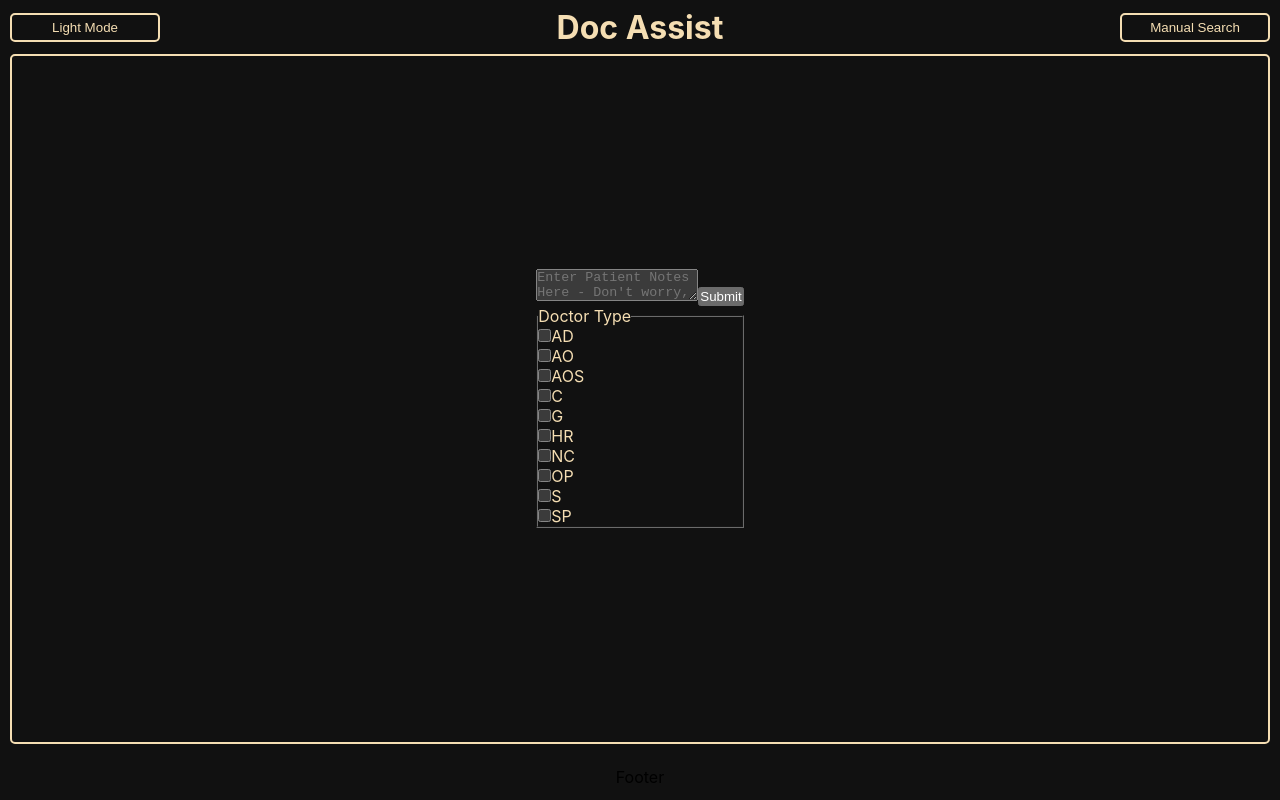
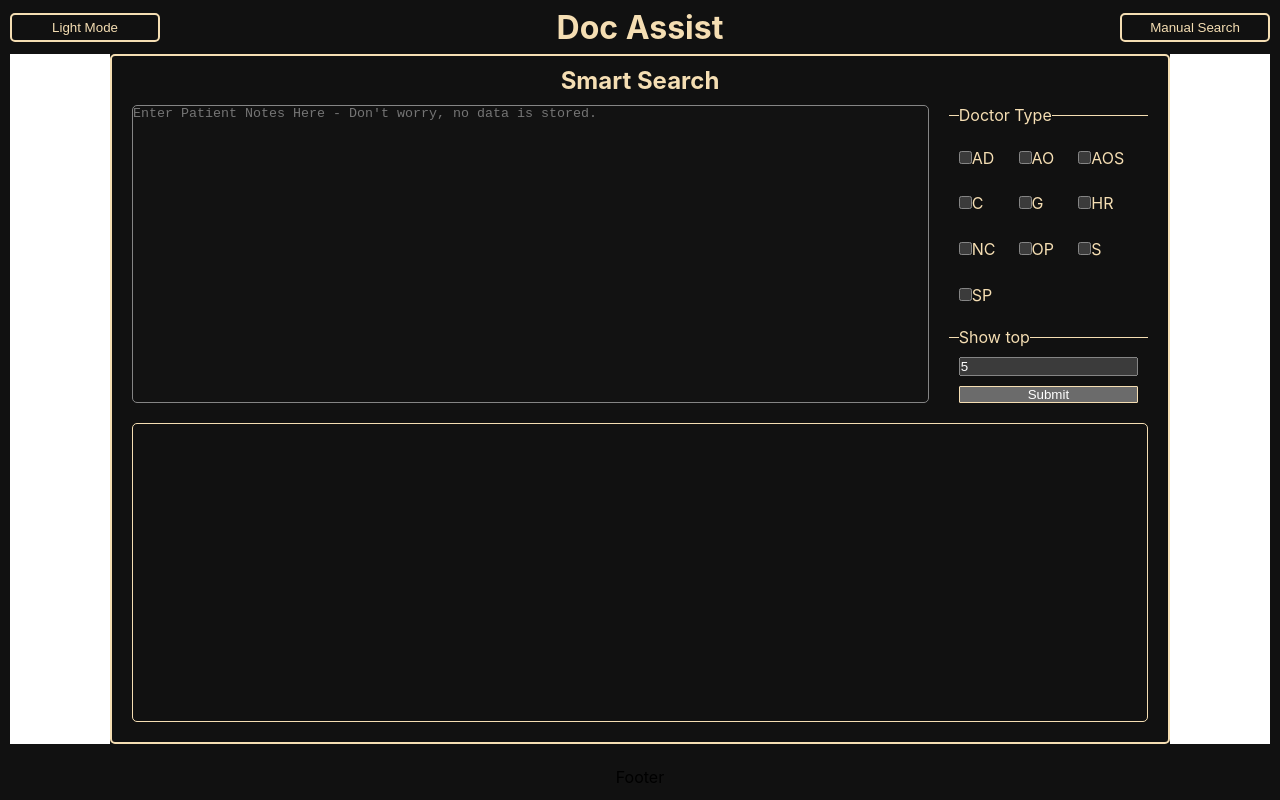
Before and after one commit to IAmStevenHale/DocAssist, a Next.js app: page / in a window 1280 px wide. Built offline with nearby package versions, Linux system fonts and the light colour scheme.

Commit message:
smart search

```diff
--- /dev/null
+++ b/components/AdContainer.tsx
@@ -0,0 +1,15 @@
+import styled from 'styled-components';
+const AdContainer = () => {
+  return (
+      <Container>AdContainer</Container>
+  )
+}
+
+const Container = styled.div`
+  height: 100%;
+  width: 100px;
+  background-color: white;
+`;
+
+
+export default AdContainer
--- a/components/SmartSearch.tsx
+++ b/components/SmartSearch.tsx
@@ -8,153 +8,80 @@ const SmartSearch = () => {
     const [theme] = useAtom(themeAtom);
     const [showManualSearch] = useAtom(showManualSearchAtom);
     const [notes, setNotes] = useState('');
-    const [doctorTypes, setDoctorTypes] = useState<any>([]);
-
-
+    const [selectedDoctorTypes, setSelectedDoctorTypes] = useState<any>([]);
+    const [results, setResults] = useState([]);
+    const [showTop, setShowTop] = useState(5);
+    const doctorTypes = ["AD", "AO", "AOS", "C", "G", "HR", "NC", "OP", "S", "SP"];
 
     function handleSubmit(e:any) {
         e.preventDefault();
-        console.log(determineScore(rakeFilter(notes), doctorTypes, initData(),5));
+        setResults(determineScore(rakeFilter(notes), selectedDoctorTypes, initData(), showTop))
     }
 
     function handleCheckboxChange(e: any) {
-        if (!doctorTypes.includes(e.target.id)){
-            setDoctorTypes([...doctorTypes, e.target.id]);
-
+        if (!selectedDoctorTypes.includes(e.target.id)){
+            setSelectedDoctorTypes([...selectedDoctorTypes, e.target.id]);
         }else{
-            console.log(doctorTypes)
-            setDoctorTypes([...doctorTypes, e.target.id]);
+            console.log(selectedDoctorTypes)
+            setSelectedDoctorTypes([...selectedDoctorTypes, e.target.id]);
         }
-
     };
 
     function handleChange(e:any) {
         setNotes(e.target.value);
     }
 
+    function handleShowTop(e: any) {
+        setShowTop(e.target.value);
+    }
+
     return (
         <Container theme={theme} showManualSearch={showManualSearch}>
-            <div className='mainForm'>
-                <form onSubmit={(e) => handleSubmit(e)}>
+            <h2>Smart Search</h2>
+            <FormContainer>
+                <PatientNotes onSubmit={(e) => handleSubmit(e)}>
                     <textarea
                         onChange={(e) => handleChange(e)}
                         placeholder="Enter Patient Notes Here - Don't worry, no data is stored."
                         className='patientNotes'
                     />
+            </PatientNotes>
+            <Options>
+                <DoctorTypeContainer className='selectionBox'>
+                    <legend>Doctor Type</legend>
+                    {doctorTypes.map((type, i) => (
+                        <CheckboxContainer key={i}>
+                            <input
+                                type='checkbox'
+                                name={type}
+                                id={type}
+                                onClick={(e) => handleCheckboxChange(e)}
+                            />
+                            <label htmlFor={type}>{type}</label>
+                        </CheckboxContainer>
 
-                    <input
-                        className='hidden'
+                    ))}
+
+                </DoctorTypeContainer>
+                <ShowTop>
+                        <legend>Show top</legend>
+                        <input onChange={(e) => handleShowTop(e)} type="number" id="showTop" name="showTop" min="1" max="100" defaultValue={"5"}/>
+                </ShowTop>
+                    <SubmitButton
                         type='submit'
-                        id='submit-form'
                         onClick={(e) => handleSubmit(e)}
                     />
-                </form>
-                <fieldset className='selectionBox'>
-                    <legend>Doctor Type</legend>
-                    <div className='column'>
-                        <div>
-                            <input
-                                type='checkbox'
-                                name='AD'
-                                id='AD'
-                                onClick={(e) => handleCheckboxChange(e)}
-                            />
-                            <label htmlFor='AD'>AD</label>
-                        </div>
-                        <div>
-                            <input
-                                type='checkbox'
-                                name='AO'
-                                id='AO'
-                                onClick={(e) => handleCheckboxChange(e)}
-                            />
-                            <label htmlFor='AO'>AO</label>
-                        </div>
-                    </div>
-                    <div className='column'>
-                        <div>
-                            <input
-                                type='checkbox'
-                                name='AOS'
-                                id='AOS'
-                                onClick={(e) => handleCheckboxChange(e)}
-                            />
-                            <label htmlFor='AOS'>AOS</label>
-                        </div>
-                        <div>
-                            <input
-                                type='checkbox'
-                                name='C'
-                                id='C'
-                                onClick={(e) => handleCheckboxChange(e)}
-                            />
-                            <label htmlFor='C'>C</label>
-                        </div>
-                    </div>
-                    <div className='column'>
-                        <div>
-                            <input
-                                type='checkbox'
-                                name='G'
-                                id='G'
-                                onClick={(e) => handleCheckboxChange(e)}
-                            />
-                            <label htmlFor='G'>G</label>
-                        </div>
-
-                        <div>
-                            <input
-                                type='checkbox'
-                                name='HR'
-                                id='HR'
-                                onClick={(e) => handleCheckboxChange(e)}
-                            />
-                            <label htmlFor='HR'>HR</label>
-                        </div>
-                    </div>
-                    <div className='column'>
-                        <div>
-                            <input
-                                type='checkbox'
-                                name='NC'
-                                id='NC'
-                                onClick={(e) => handleCheckboxChange(e)}
-                            />
-                            <label htmlFor='NC'>NC</label>
-                        </div>
-                        <div>
-                            <input
-                                type='checkbox'
-                                name='OP'
-                                id='OP'
-                                onClick={(e) => handleCheckboxChange(e)}
-                            />
-                            <label htmlFor='OP'>OP</label>
-                        </div>
-                    </div>
-                    <div className='column'>
-                        <div>
-                            <input
-                                type='checkbox'
-                                name='S'
-                                id='S'
-                                onClick={(e) => handleCheckboxChange(e)}
-                            />
-                            <label htmlFor='S'>S</label>
-                        </div>
-
-                        <div>
-                            <input
-                                type='checkbox'
-                                name='SP'
-                                id='SP'
-                                onClick={(e) => handleCheckboxChange(e)}
-                            />
-                            <label htmlFor='SP'>SP</label>
-                        </div>
-                    </div>
-                </fieldset>
-            </div>
+                </Options>
+            </FormContainer>
+            <ResultsContainer>
+                <InnerContainer>
+                {results.map((result:any) => (
+                    <Result>
+                        {result.item?.Description}
+                    </Result>
+                ))}
+                </InnerContainer>
+            </ResultsContainer>
         </Container>
     )
 }
@@ -168,9 +95,96 @@ const Container = styled.div <{ showManualSearch: boolean; }>`
     border:  ${({ theme }) => theme === 'dark' ? `2px solid var(--dark-secondary)` : `2px solid var(--light-secondary)`};
     color: ${({ theme }) => theme === 'dark' ? `var(--dark-secondary)` : `var(--light-secondary)`};
     display: flex;
-    justify-content: center;
+    justify-content: flex-start;
     align-items: center;
     margin-left: ${({ showManualSearch }) => showManualSearch && `-4px`};
+    flex-direction: column;
+    & h2{
+        padding: 10px 0;
+    }
 `;
 
+const DoctorTypeContainer = styled.fieldset`
+    display: flex;
+    flex-direction: row;
+    flex-wrap: wrap;
+    flex: 1;
+    padding: 10px;
+    border:0;
+    border-top: 1px solid;
+    align-items: center;
+`;
+
+const CheckboxContainer = styled.div`
+    flex: 0 1 33.33%;
+`;
+
+const Options = styled.div`
+    display: flex;
+    flex-direction: column;
+    flex: 1;
+    height: 100%;
+    margin: 0 20px 0 10px;
+`;
+
+const ShowTop = styled.fieldset`
+    display: flex;
+    flex-direction: column;
+    flex-wrap: wrap;
+    align-items: flex-start;
+    padding: 10px;
+    border: 0;
+    border-top: 1px solid;
+    & input {
+        width: 100%;
+    }
+`;
+
+const FormContainer = styled.div`
+    width: 100%;
+    display: flex;
+    align-items: flex-start;
+    justify-content: center;
+    flex: 1;
+`;
+
+const PatientNotes = styled.form`
+    flex: 4;
+    height: 100%;
+    margin: 0 10px 0 20px;
+    & textarea {
+        width: 100%;
+        height: 100%;
+        resize: none;
+        border-radius: 5px;
+        overflow-y: scroll;
+    }
+`;
+
+const ResultsContainer = styled.div`
+    width: 100%;
+    flex: 1;
+    padding: 20px;
+`;
+
+const InnerContainer = styled.div`
+    border: 1px solid;
+    width: 100%;
+    height: 100%;
+    border-radius: 5px;
+    overflow-y: scroll;
+`;
+
+const SubmitButton = styled.input`
+    margin: 0 10px;
+    border: 1px solid var(--dark-secondary);
+    border-radius: 1px;
+    cursor: pointer;
+`;
+
+const Result = styled.div`
+    width: 100%;
+    height: fit-content;
+    padding: 20px;
+`;
 export default SmartSearch
--- a/lib/helpers.js
+++ b/lib/helpers.js
@@ -45,7 +45,7 @@ export const rakeFilter = (data) => {
  * @param {Number}strengthOfResult.
  * @return {array}
  */
-export const determineScore = (filteredData, doctorTypes, initData, strengthOfResult) => {
+export const determineScore = (filteredData, doctorTypes, initData, showTop) => {
 
   for (let i = 0; i < initData.length; i++) {
     if (doctorTypes.includes(initData[i].item.ProviderType)) {
@@ -58,9 +58,7 @@ export const determineScore = (filteredData, doctorTypes, initData, strengthOfRe
     }
   }
   let smartSearchResult = initData
-    .filter(function (el) {
-      return el.score > strengthOfResult;
-    })
+    .slice(0, showTop)
     .sort((a, b) => (a.score > b.score ? -1 : 1));
   return smartSearchResult;
 };
--- a/pages/index.tsx
+++ b/pages/index.tsx
@@ -1,6 +1,7 @@
 import { useAtom } from 'jotai';
 import type { NextPage } from 'next';
 import styled from 'styled-components';
+import AdContainer from '../components/AdContainer';
 import ManualSearch from '../components/ManualSearch';
 import SmartSearch from '../components/SmartSearch';
 import { themeAtom } from '../jotai/jotai';
@@ -9,8 +10,10 @@ const Home: NextPage = () => {
     const [theme] = useAtom(themeAtom);
     return (
         <Container theme={theme}>
+            <AdContainer />
             <SmartSearch/>
-           <ManualSearch/>
+            <ManualSearch/>
+            <AdContainer />
         </Container>
     );
 };
```
